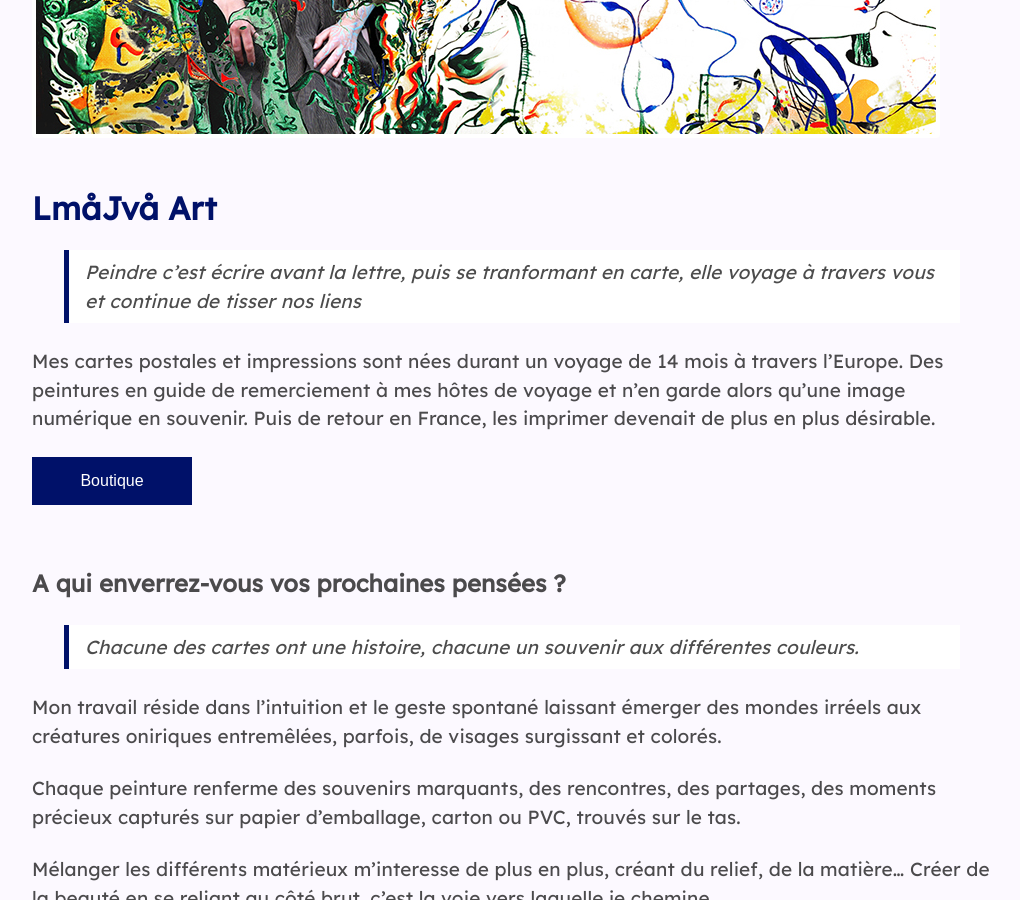
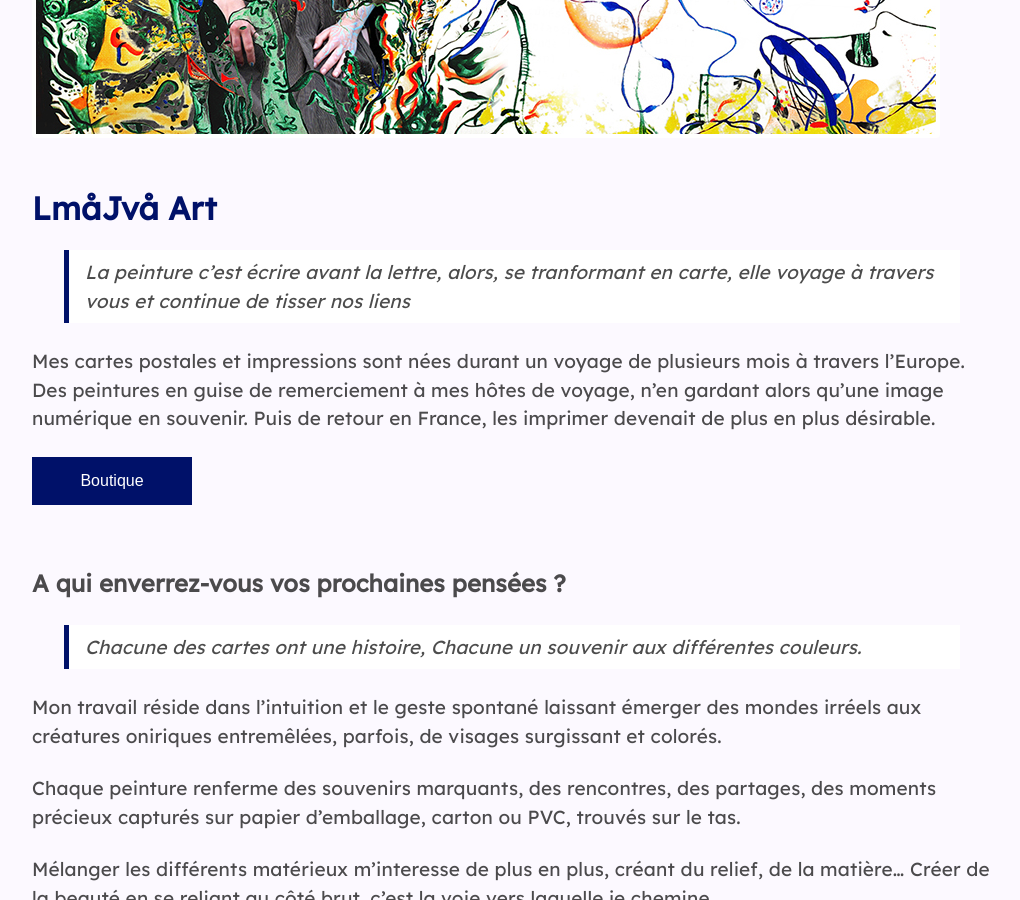
Before and after one commit to LmaJva/website, a Jekyll site: the page built from index.md, in a window 1280 px wide and 900 px high, scrolled down 503 px. Shown: the whole window, without its empty margins (128-1148 px from the left). Built offline with Jekyll 4.4.1, drawn with Linux system fonts in a browser that asks for light colours; nearby versions of some CDN libraries.

Commit message:
Update uvp.md

```diff
--- a/_includes/uvp.md
+++ b/_includes/uvp.md
@@ -17,10 +17,10 @@
   }
 </style>
 
-> Peindre c’est écrire avant la lettre, puis se tranformant en carte, elle voyage à travers vous et continue de tisser nos liens
+> La peinture c’est écrire avant la lettre, alors, se tranformant en carte, elle voyage à travers vous et continue de tisser nos liens
 
-Mes cartes postales et impressions sont nées durant un voyage de 14 mois à travers l’Europe.
-Des peintures en guide de remerciement à mes hôtes de voyage et n'en garde alors qu'une image numérique en souvenir.
+Mes cartes postales et impressions sont nées durant un voyage de plusieurs mois à travers l’Europe.
+Des peintures en guise de remerciement à mes hôtes de voyage, n'en gardant alors qu'une image numérique en souvenir.
 Puis de retour en France, les imprimer devenait de plus en plus désirable.
 
 <a class="button" href="https://boutique.peintureresonnante.fr" target="_blank" >
@@ -30,7 +30,7 @@ Puis de retour en France, les imprimer devenait de plus en plus désirable.
 #### A qui enverrez-vous vos prochaines pensées ?
 
 > Chacune des cartes ont une histoire,
-> chacune un souvenir aux différentes couleurs.
+> Chacune un souvenir aux différentes couleurs.
 
 Mon travail réside dans l'intuition et le geste spontané laissant émerger des mondes irréels aux créatures oniriques entremêlées, parfois, de visages surgissant et colorés.
 
```
